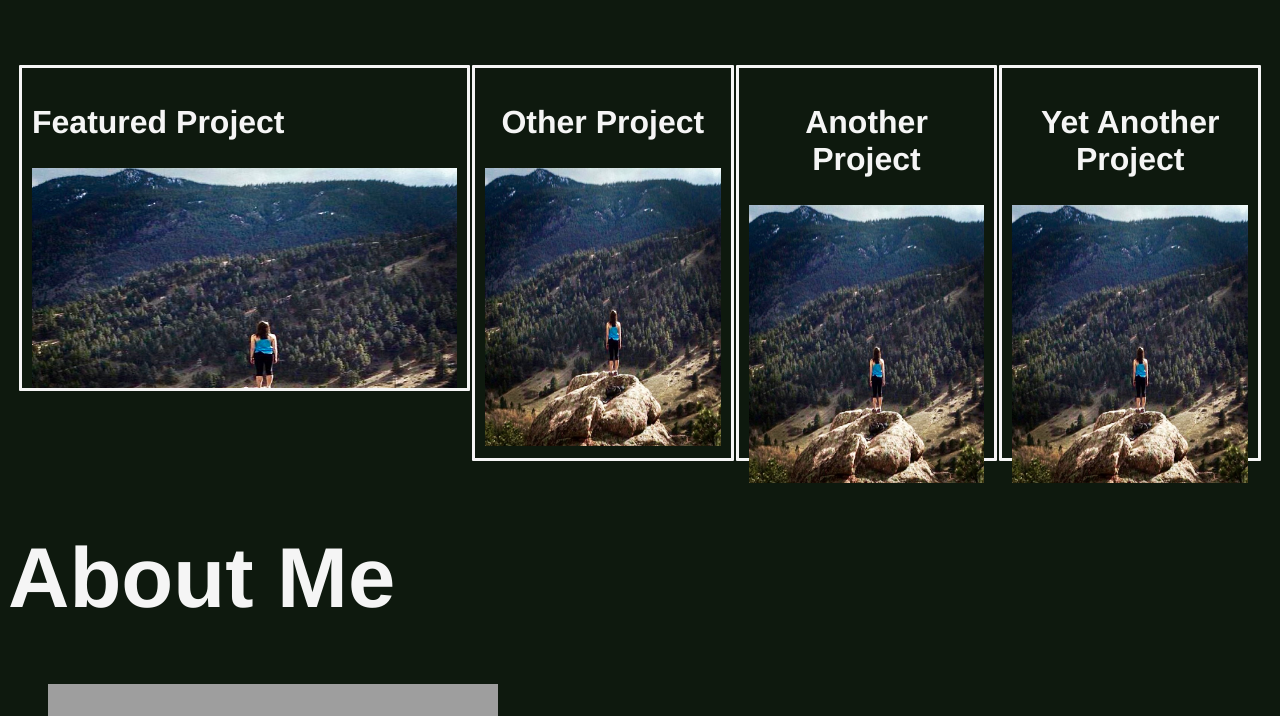
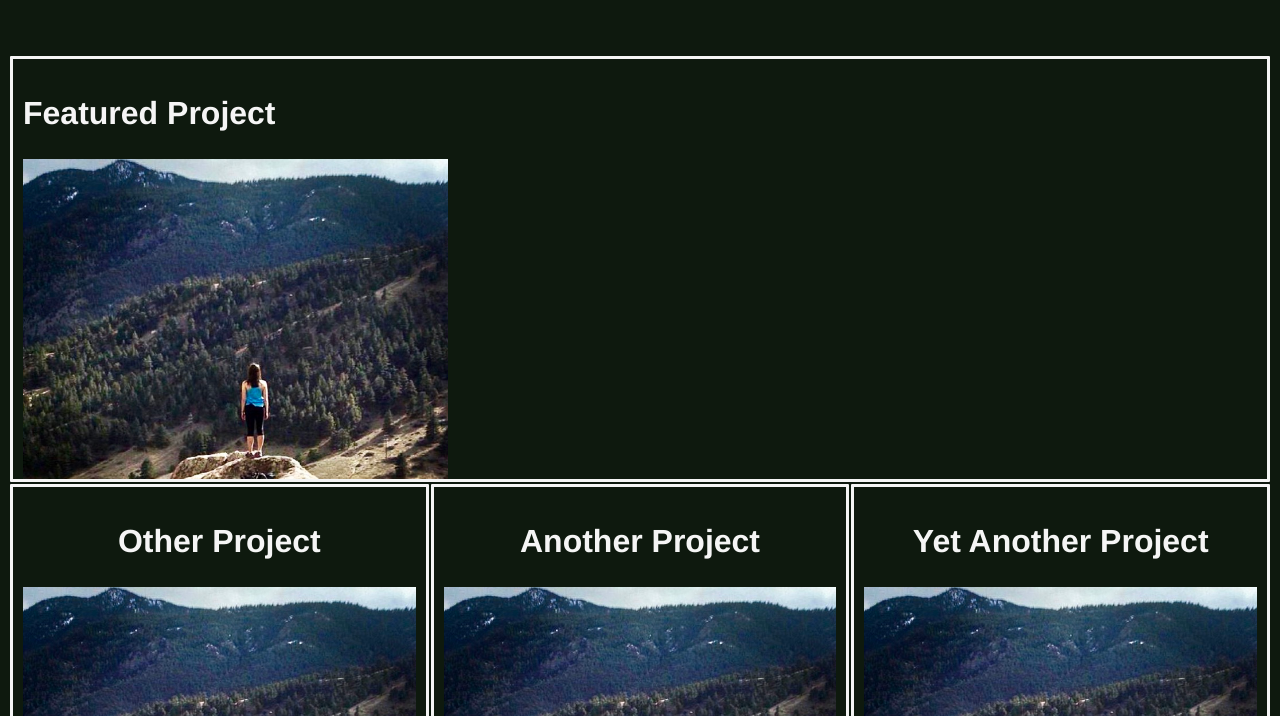
Before and after one commit to serinochloe/Challenge-2, a plain HTML site: page index.html in a window 1280 px wide. Shown: the part 784-1500 px from the top of the page. Drawn offline with Linux system fonts and the light colour scheme; grey boxes are pictures that could not be loaded.

Commit message:
fixed weird larger featured project box

```diff
--- a/assets/style.css
+++ b/assets/style.css
@@ -48,7 +48,7 @@ main h1 {
 
 #my-work {
     display:flex;
-    padding:10px;
+    padding:1px;
 }
 
 .featured-project {
@@ -59,8 +59,7 @@ main h1 {
     border-radius:1px;
     border-color:whitesmoke;
     width:100%;
-    height: 300px;
-    max-width:425px;
+    height: 400px;
     background-color: rgb(14, 25, 14);
     color: #ffffff;
     display:inline-flexbox;
@@ -69,8 +68,9 @@ main h1 {
 
 
 .featured-project img {
-    width:100%;
+    width:500px;
     height:100%;
+    max-width:425px;
 }
 
 .project-box{
```
